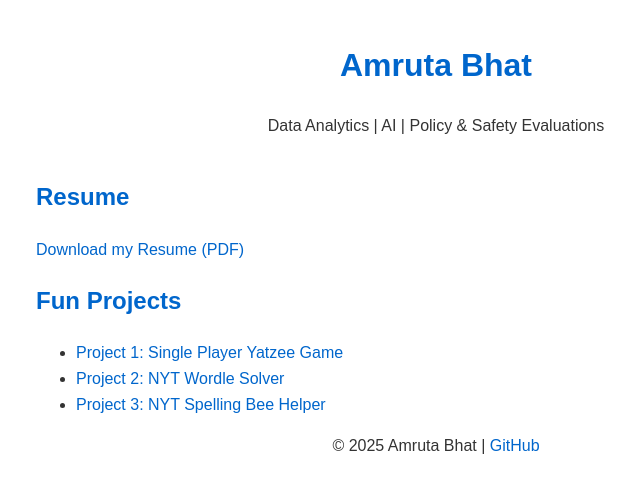
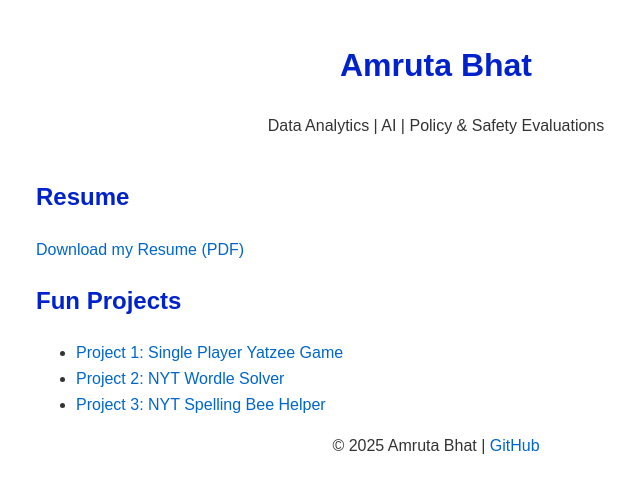
Before and after one commit to Amruta-Bhat/amruta-bhat.github.io, a plain HTML site: page index.html in a window 1280 px wide. Shown: the whole page, without its empty margins (204-844 px from the left). Drawn offline with Linux system fonts and the light colour scheme.

```diff
--- a/style.css
+++ b/style.css
@@ -12,7 +12,7 @@ header, footer {
 }
 
 h1, h2 {
-  color: #0066cc;
+  color: #0022cc;
 }
 
 a {
```
Also changed, not shown: 2 other files.
